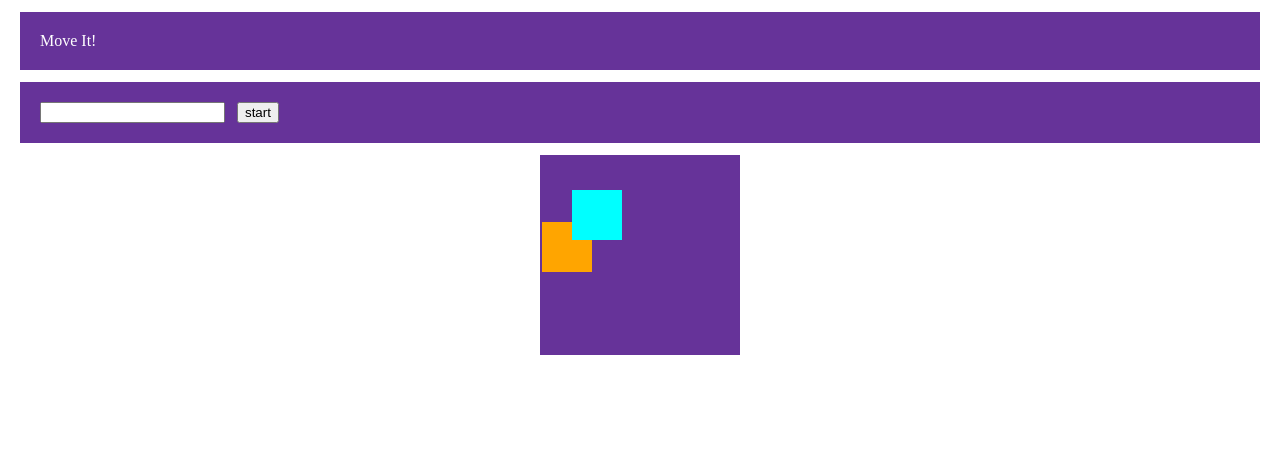
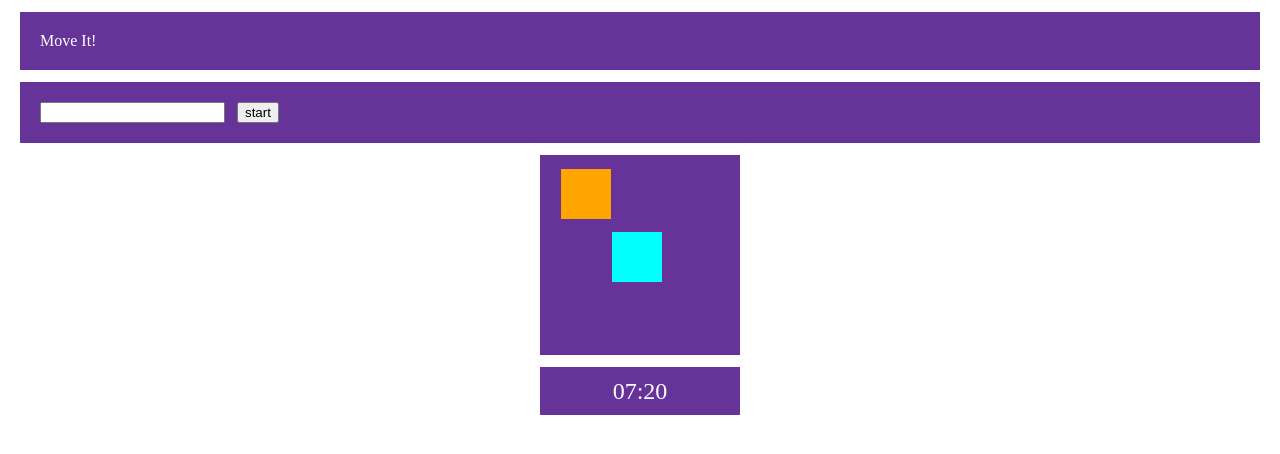
Before and after one commit to bcbrian/move-it-game, a website: page index.html in a window 1280 px wide. Both pictures are taken after a click on the button "start". Drawn offline with Linux system fonts and the light colour scheme.

Commit message:
got the timer going

```diff
--- a/index.html
+++ b/index.html
@@ -30,41 +30,157 @@
     background-color: orange;
     position: absolute;
   }
+
+  .timer{
+    width: 200px;
+    margin: 12px auto 12px auto;
+    padding: 0;
+    position: relative;
+    text-align: center;
+    font-size: 24px;
+    line-height: 48px;
+  }
 </style>
 
 <script>
 
+
   function getRandPos() {
-    return '' + Math.floor(Math.random() * 151) + 'px';
+    return Math.floor(Math.random() * 151);
   }
 
   function geeksimplifiedStartGame() {
+    console.log('starting')
     const chador = document.getElementById('chador');
-    //const kearnsyUK = chador.value;
-    const kearnsyUK = 'orange';
+    const kearnsyUK = chador.value; // high score name
+    let gameStartTime = 10000;
+    let isGamePlayable = true;
+    let timerId;
+    let countDownTimerId;
 
-    //if(kearnsyUK !== 'orange' && kearnsyUK !== 'aqua'){
-    //  alert('only orange or aqua :P');
-    //} else {
+    function timer() {
+      console.log('gameStartTime', gameStartTime)
+      return setTimeout(function(){
+        isGamePlayable = false;
+        gameLoop()
+      },gameStartTime)
+    }
+
+    function formatJccdevArr(jccdev){
+      if(jccdev.length === 4){
+       return jccdev[0]+jccdev[1]+':'+jccdev[2]+jccdev[3];
+      } else if(jccdev.length === 3) {
+       return "0"+jccdev[0]+":"+jccdev[1]+jccdev[2];
+      } else if(jccdev.length === 2) {
+       return "0"+"0"+":"+jccdev[0]+jccdev[1];
+      } else if(jccdev.length === 1) {
+       return "0"+"0"+":"+"0"+jccdev[0];
+      }
+      return "00:00";
+    }
+
+    function countDownTimer() {
+      const countDownTimerEl = document.getElementById('timer');
+      let startTime = gameStartTime;
+      let jccdev = ('' + startTime).split("").slice(0, -1);
+      countDownTimerEl.innerHTML = formatJccdevArr(jccdev);
+
+      return setInterval(function(){
+        startTime = startTime - 10;
+        jccdev = ('' + startTime).split("").slice(0, -1);
+        countDownTimerEl.innerHTML = formatJccdevArr(jccdev);
+
+
+      },10)
+    }
+
+    function gameLoop() {
+      document.getElementById('game').innerHTML = "";
+      clearTimeout(timerId, countDownTimerId);
+      clearInterval(countDownTimerId);
+      if (!isGamePlayable) {
+        document.getElementById('game').innerHTML = "You lost!";
+        document.getElementById('timer').innerHTML = '00:00';
+        return;
+      }
+
+      timerId = timer();
+      countDownTimerId = countDownTimer();
+
       const orangeAutumn = document.createElement('div');
       orangeAutumn.classList.add('orangeAutumn');
-      orangeAutumn.style.backgroundColor = kearnsyUK;
-      orangeAutumn.style.top = getRandPos();
-      orangeAutumn.style.left = getRandPos();
-      document.getElementById('game').append(orangeAutumn);
+      orangeAutumn.style.backgroundColor = 'orange';
+      orangeAutumn.style.zIndex = '10';
 
       const target = document.createElement('div');
-      let targetColor = 'orange';
       target.classList.add('orangeAutumn');
-      if (kearnsyUK === 'orange') {
-        targetColor = 'aqua';
+      target.style.backgroundColor = 'aqua'
+
+      let orangeAutumnTop = 0;
+      let orangeAutumnLeft = 0;
+      let targetTop = 0;
+      let targetLeft = 0;
+
+      while(
+        Math.abs(orangeAutumnTop - targetTop) < 50 ||
+        Math.abs(orangeAutumnLeft - targetLeft) < 50
+      ) {
+        orangeAutumnTop = getRandPos();
+        orangeAutumnLeft = getRandPos();
+        targetTop = getRandPos();
+        targetLeft = getRandPos();
       }
-      target.style.backgroundColor = targetColor
-      target.style.top = getRandPos();
-      target.style.left = getRandPos();
+
+
+
+      orangeAutumn.style.top = '' + orangeAutumnTop + 'px';
+      orangeAutumn.style.left = '' + orangeAutumnLeft + 'px';
+      target.style.top = '' + targetTop + 'px';
+      target.style.left = '' + targetLeft + 'px';
+
+
+      document.getElementById('game').append(orangeAutumn);
       document.getElementById('game').append(target);
-    //}
 
+
+
+      orangeAutumn.addEventListener("mousedown", function(event){
+        console.log('hi')
+        let offsetX = event.offsetX;
+        let offsetY = event.offsetY;
+        const SeryloX = event.clientX;
+        const SeryloY = event.clientY;
+          orangeAutumn.onmousemove = function(event) {
+            console.log('hi', 2)
+            const changeX = SeryloX - event.clientX;
+            const changeY = SeryloY - event.clientY;
+
+
+            const newOrangeAutumnTop = orangeAutumnTop - changeY;
+            const newOrangeAutumnLeft = orangeAutumnLeft - changeX;
+
+            orangeAutumn.style.top = '' + newOrangeAutumnTop + 'px';
+            orangeAutumn.style.left = '' + newOrangeAutumnLeft + 'px';
+
+
+          }
+      });
+
+      orangeAutumn.addEventListener("mouseup", function(e){
+        orangeAutumn.onmousemove = null;
+
+        orangeAutumnTop = parseInt(orangeAutumn.style.top.split('px')[0]);
+        orangeAutumnLeft = parseInt(orangeAutumn.style.left.split('px')[0]);
+        // check for win...
+        if (Math.abs(orangeAutumnTop - targetTop) < 25 &&
+        Math.abs(orangeAutumnLeft - targetLeft) < 25) {
+          gameStartTime = Math.floor(gameStartTime * 0.80)
+          gameLoop()
+        }
+      });
+
+    }
+    gameLoop();
 
   }
 
@@ -80,3 +196,5 @@
 </div>
 
 <div id="game" class="game"></div>
+
+<div id="timer" class="timer">00:00</div>
--- a/sandbox.config.json
+++ b/sandbox.config.json
@@ -1,3 +1,4 @@
 {
-  "template": "static"
+  "template": "static",
+  "hardReloadOnChange": true
 }
```
